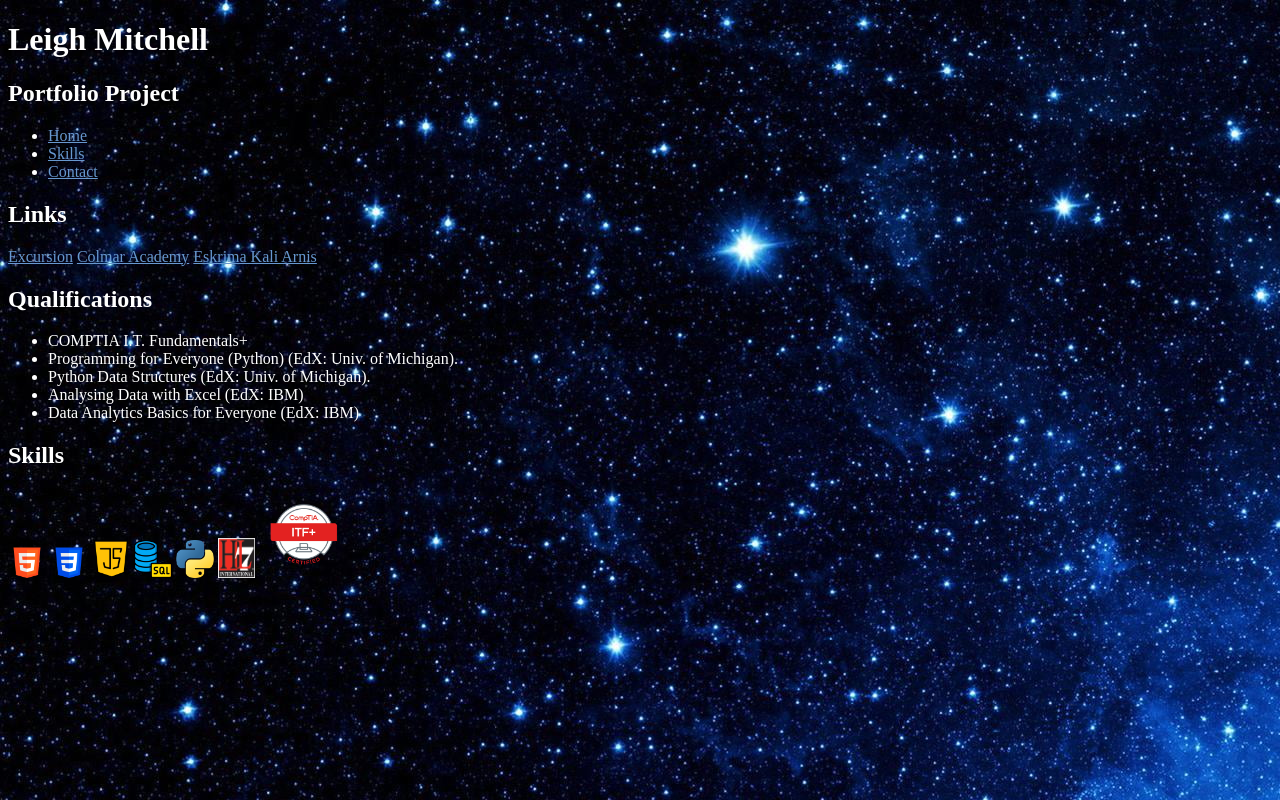
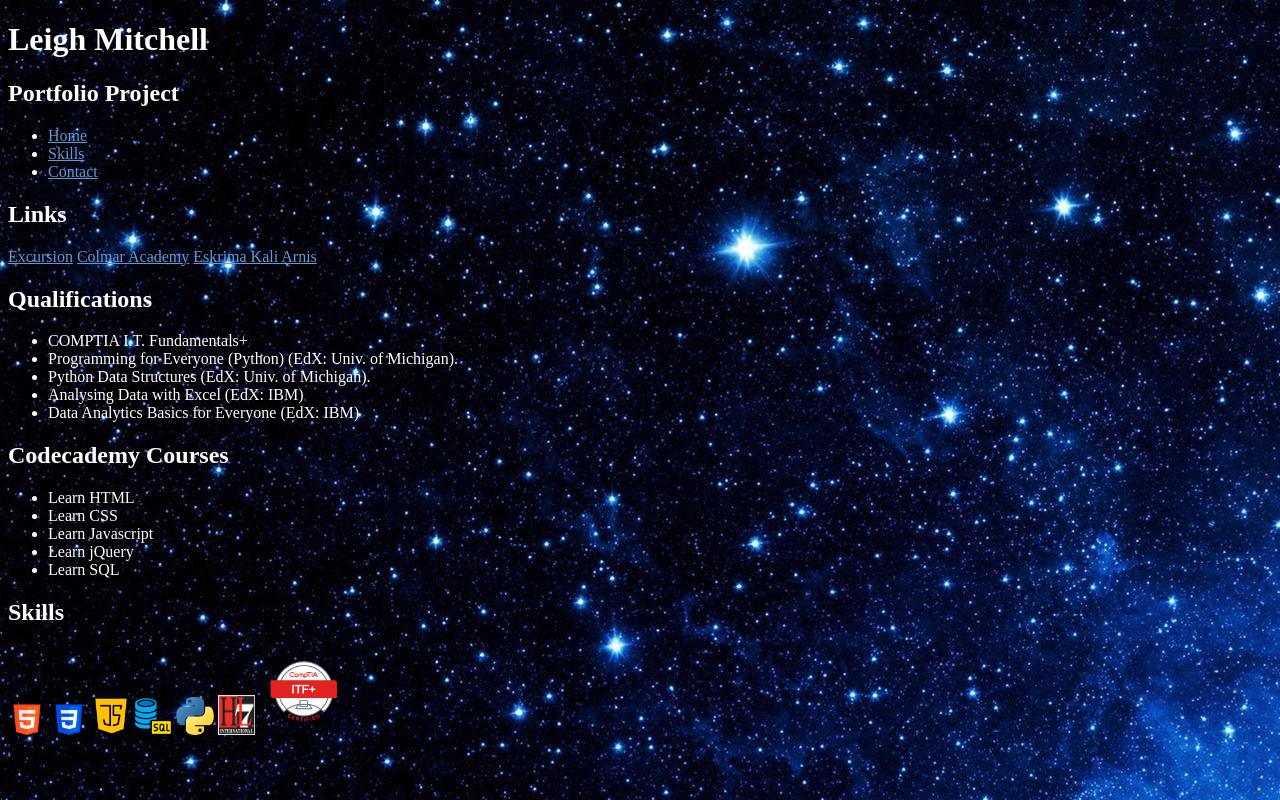
Before and after one commit to LDWM/Portfolio, a plain HTML site: page git_portfolio/index.html in a window 1280 px wide. Drawn offline with Linux system fonts and the light colour scheme.

Commit message:
added codecamey qualifications section

```diff
--- a/git_portfolio/index.html
+++ b/git_portfolio/index.html
@@ -45,6 +45,17 @@
         </div>
 
         <div>
+            <h2>Codecademy Courses</h2>
+            <ul>
+                <li>Learn HTML</li>
+                <li>Learn CSS</li>
+                <li>Learn Javascript</li>
+                <li>Learn jQuery</li>
+                <li>Learn SQL</li>
+            </ul>
+        </div>
+
+        <div>
             <h2>Skills</h2>
             <div>
                 <img src="./Resources/html-5.png" class="langlogo">
```
